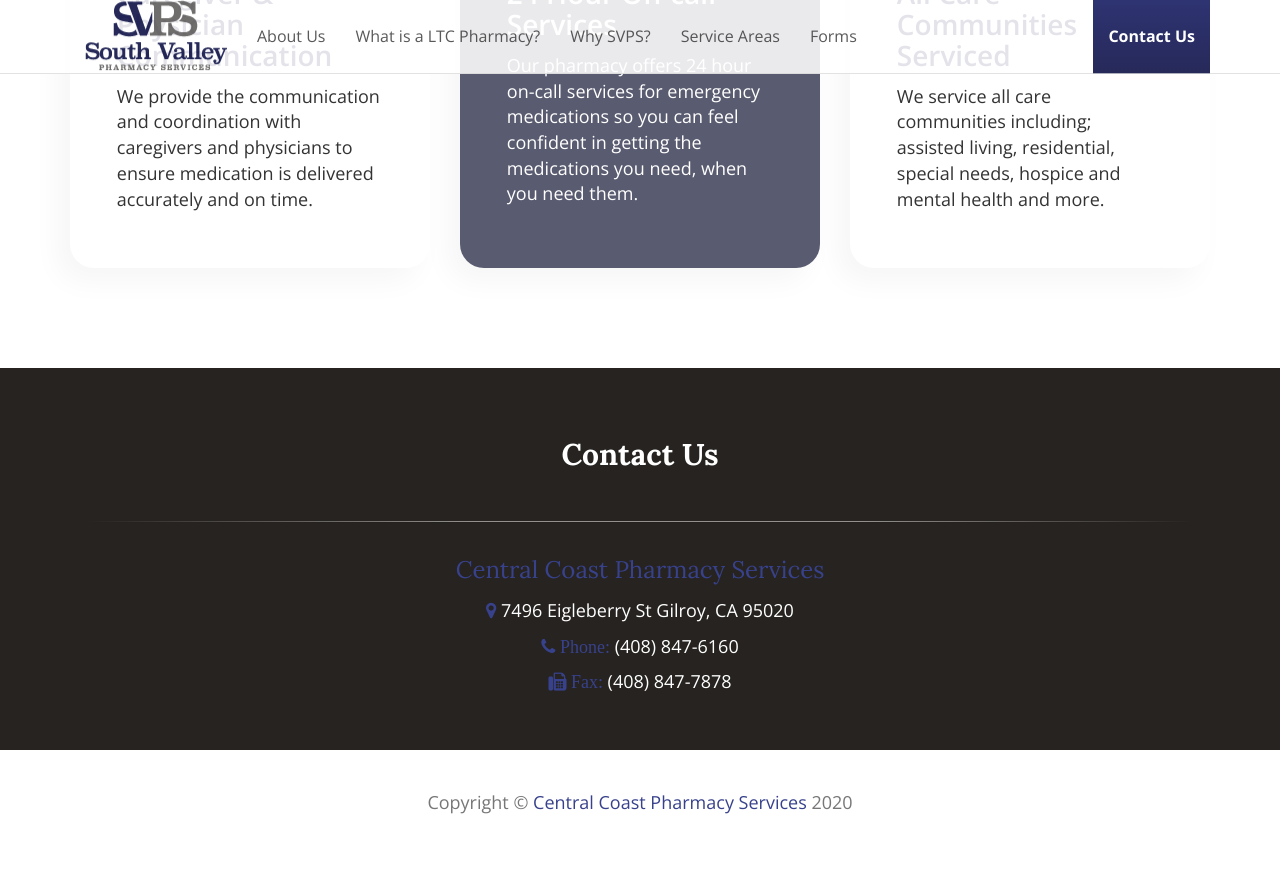
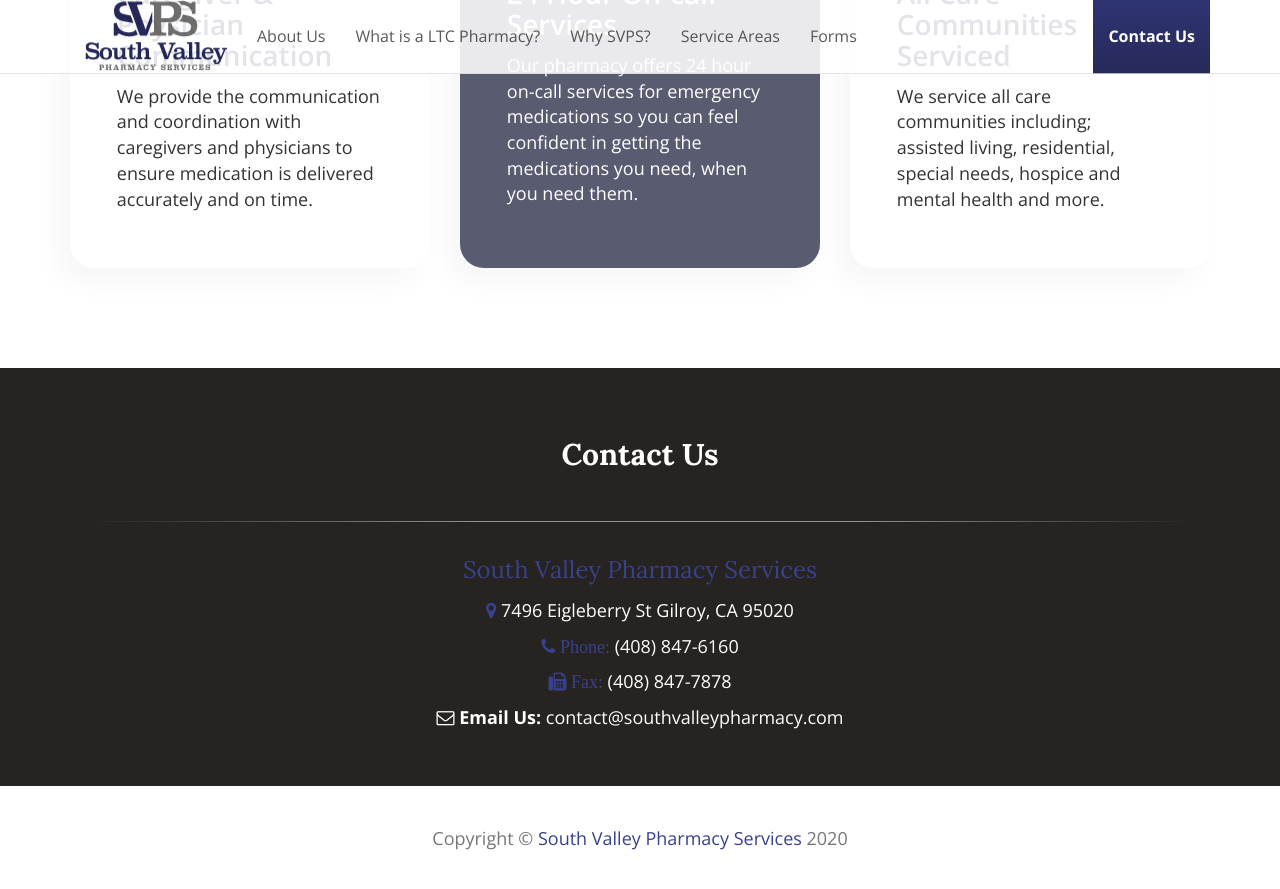
Before and after one commit to oobie11/svps, a Jekyll site: the page built from index.html, in a window 1280 px wide and 900 px high, scrolled down 4473 px. Shown: the top 889 px of the window. Built offline with Jekyll 4.4.1, drawn with Linux system fonts in a browser that asks for light colours; nearby versions of some CDN libraries; before the commit the page ends 5338 px from its top, so only the background shows below that.

Commit message:
changes email, removes form'

```diff
--- a/_config.yml
+++ b/_config.yml
@@ -17,15 +17,14 @@
 # you will see them accessed via {{ site.title }}, {{ site.email }}, and so on.
 # You can create any custom variable you would like, and they will be accessible
 # in the templates via {{ site.myvariable }}.
-url: "" # the base hostname & protocol for your site, e.g. http://example.com
+url: "https://southvalleypharmacy.com" # the base hostname & protocol for your site, e.g. http://example.com
 baseurl: "/" # the subpath of your site, e.g. /blog
-title: "Central Coast Pharmacy Services" # the name of your site, e.g. ACME Corp.
-description: "At Central Coast Pharmacy Services, we understand it takes compassion to provide you with quality services that you deserve in fulfilling your medication needs."
+title: "South Valley Pharmacy Services" # the name of your site, e.g. ACME Corp.
+description: "At South Valley Pharmacy, we understand it takes compassion to provide you with quality services that you deserve in fulfilling your medication needs. Medication deliverey for the lower Bay Area and Gilroy!"
 permalink: pretty
 twitter_username: svps
 github_username:  svps
 plugins:
-  - jekyll-feed
   - jekyll-seo-tag
   - jekyll-sitemap
 
--- a/_includes/footer.html
+++ b/_includes/footer.html
@@ -11,6 +11,7 @@
                         <li><i class="fa fa-map-marker default-text"></i> <a href="https://goo.gl/maps/cuTZ4X6UqzH2" target="_blank">7496 Eigleberry St Gilroy, CA 95020</a></li>
                         <li><i class="fa fa-phone default-text"> Phone:</i> <a href="tel:14088476160">(408) 847-6160</a></li>
                         <li><i class="fa fa-fax default-text"> Fax:</i> (408) 847-7878</li>
+                        <li><a href="mailto:contact@southvalleypharmacy.com"><i class="fa fa-envelope-o"></i> <strong>Email Us:</strong> contact@southvalleypharmacy.com</a></li>
                     </ul>
                 </div>
             </div>
--- a/_includes/navigation.html
+++ b/_includes/navigation.html
@@ -21,7 +21,7 @@
                             <li><a href="{% link forms.html %}">Forms</a></li>
                         </ul>
                         <ul class="nav navbar-nav navbar-right">
-                            <li><a href="{% link contact.html %}" class="nav-cta">Contact Us</a></li>
+                            <li><a href="{% link index.html %}#find_us" data-scroll-to="#find_us" class="scroll-to nav-cta">Contact Us</a></li>
                         </ul>
                     </div>
                 </div>
```
Also changed, not shown: _contact.html (renamed from contact.html, +5 -3 lines), about.markdown (deleted, +0 -18 lines).
